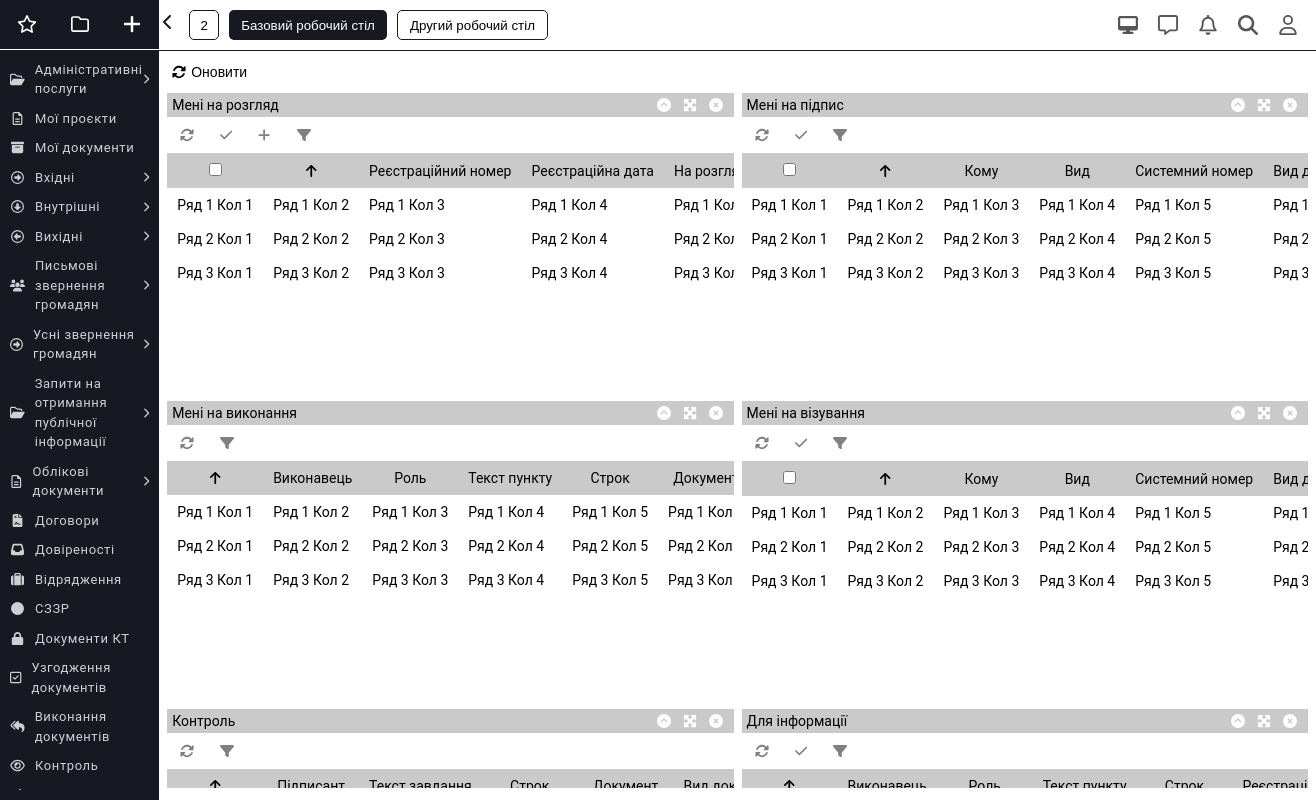
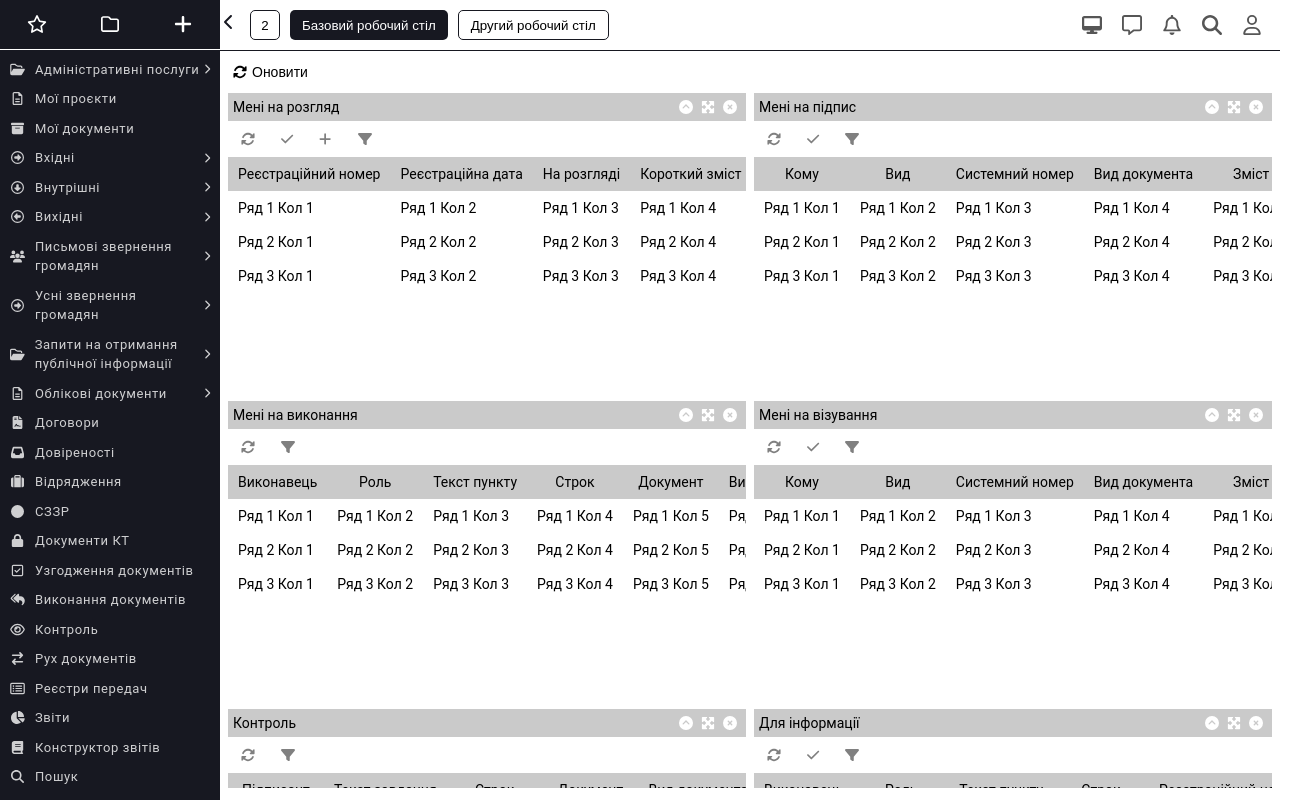
Before and after one commit to radishevskyi/admin-panel, a Next.js app: page / in a window 1280 px wide. Shown: the whole page, 1316 px wide, since content can reach past the window. Built offline with nearby package versions, Linux system fonts and the light colour scheme.

Commit message:
table-interactive

```diff
--- a/src/desktops/basic-desktop/basic.jsx
+++ b/src/desktops/basic-desktop/basic.jsx
@@ -2,6 +2,7 @@ import { FontAwesomeIcon } from '@fortawesome/react-fontawesome';
 import { useState } from 'react';
 import {
   faCheck,
+  faChevronCircleDown,
   faChevronCircleUp,
   faExpandArrowsAlt,
   faFilter,
@@ -14,6 +15,24 @@ import { column1, column2, column3, column4, column5 } from './table.data';
 import { generateTableData } from './basic-desktop.utils';
 
 function Basic() {
+  const [collapsedTables, setCollapsedTables] = useState({
+    table1: false,
+    table2: false,
+    table3: false,
+    table4: false,
+    table5: false,
+    table6: false,
+  });
+
+  const [visibleTables, setVisibleTables] = useState({
+    table1: true,
+    table2: true,
+    table3: true,
+    table4: true,
+    table5: true,
+    table6: false,
+  });
+
   const [tableData] = useState({
     data1: generateTableData(3, column1.length),
     data2: generateTableData(3, column2.length),
@@ -21,6 +40,20 @@ function Basic() {
     data4: generateTableData(3, column4.length),
     data5: generateTableData(3, column5.length),
   });
+
+  const toggleCollapse = (tableKey) => {
+    setCollapsedTables((prevState) => ({
+      ...prevState,
+      [tableKey]: !prevState[tableKey],
+    }));
+  };
+
+  const closeTable = (tableKey) => {
+    setVisibleTables((prevState) => ({
+      ...prevState,
+      [tableKey]: false,
+    }));
+  };
 
   return (
     <>
@@ -30,21 +63,40 @@ function Basic() {
       </button>
       <div className='desktop-container'>
         <div className='desktop-item'>
-          <div className='desktop-block'>
+          {visibleTables.table1 && (
+            <div
+              className={`desktop-block ${
+                collapsedTables.table1 ? 'collapsed' : ''
+              }`}
+            >
               <div className='desktop-block-item'>
                 <span>Мені на розгляд</span>
                 <div>
-                <button className='block-icon'>
-                  <FontAwesomeIcon icon={faChevronCircleUp} />
+                  <button
+                    className='block-icon'
+                    onClick={() => toggleCollapse('table1')}
+                  >
+                    <FontAwesomeIcon
+                      icon={
+                        collapsedTables.table1
+                          ? faChevronCircleDown
+                          : faChevronCircleUp
+                      }
+                    />
                   </button>
                   <button className='block-icon'>
                     <FontAwesomeIcon icon={faExpandArrowsAlt} />
                   </button>
-                <button className='block-icon'>
+                  <button
+                    className='block-icon'
+                    onClick={() => closeTable('table1')}
+                  >
                     <FontAwesomeIcon icon={faTimesCircle} />
                   </button>
                 </div>
               </div>
+              {!collapsedTables.table1 && (
+                <>
                   <div>
                     <button className='item-buttons'>
                       <FontAwesomeIcon icon={faSyncAlt} />
@@ -62,13 +114,29 @@ function Basic() {
                   <div className='desktop-table'>
                     <ReusableTable columns={column1} data={tableData.data1} />
                   </div>
+                </>
+              )}
             </div>
-          <div className='desktop-block'>
+          )}
+          <div
+            className={`desktop-block ${
+              collapsedTables.table2 ? 'collapsed' : ''
+            }`}
+          >
             <div className='desktop-block-item'>
               <span>Мені на виконання</span>
               <div>
-                <button className='block-icon'>
-                  <FontAwesomeIcon icon={faChevronCircleUp} />
+                <button
+                  className='block-icon'
+                  onClick={() => toggleCollapse('table2')}
+                >
+                  <FontAwesomeIcon
+                    icon={
+                      collapsedTables.table2
+                        ? faChevronCircleDown
+                        : faChevronCircleUp
+                    }
+                  />
                 </button>
                 <button className='block-icon'>
                   <FontAwesomeIcon icon={faExpandArrowsAlt} />
@@ -78,6 +146,8 @@ function Basic() {
                 </button>
               </div>
             </div>
+            {!collapsedTables.table2 && (
+              <>
                 <div>
                   <button className='item-buttons'>
                     <FontAwesomeIcon icon={faSyncAlt} />
@@ -89,13 +159,28 @@ function Basic() {
                 <div className='desktop-table'>
                   <ReusableTable columns={column2} data={tableData.data2} />
                 </div>
+              </>
+            )}
           </div>
-          <div className='desktop-block'>
+          <div
+            className={`desktop-block ${
+              collapsedTables.table3 ? 'collapsed' : ''
+            }`}
+          >
             <div className='desktop-block-item'>
               <span>Контроль</span>
               <div>
-                <button className='block-icon'>
-                  <FontAwesomeIcon icon={faChevronCircleUp} />
+                <button
+                  className='block-icon'
+                  onClick={() => toggleCollapse('table3')}
+                >
+                  <FontAwesomeIcon
+                    icon={
+                      collapsedTables.table3
+                        ? faChevronCircleDown
+                        : faChevronCircleUp
+                    }
+                  />
                 </button>
                 <button className='block-icon'>
                   <FontAwesomeIcon icon={faExpandArrowsAlt} />
@@ -105,6 +190,8 @@ function Basic() {
                 </button>
               </div>
             </div>
+            {!collapsedTables.table3 && (
+              <>
                 <div>
                   <button className='item-buttons'>
                     <FontAwesomeIcon icon={faSyncAlt} />
@@ -116,15 +203,30 @@ function Basic() {
                 <div className='desktop-table'>
                   <ReusableTable columns={column3} data={tableData.data3} />
                 </div>
+              </>
+            )}
           </div>
         </div>
         <div className='desktop-item'>
-          <div className='desktop-block'>
+          <div
+            className={`desktop-block ${
+              collapsedTables.table4 ? 'collapsed' : ''
+            }`}
+          >
             <div className='desktop-block-item'>
               <span>Мені на підпис</span>
               <div>
-                <button className='block-icon'>
-                  <FontAwesomeIcon icon={faChevronCircleUp} />
+                <button
+                  className='block-icon'
+                  onClick={() => toggleCollapse('table4')}
+                >
+                  <FontAwesomeIcon
+                    icon={
+                      collapsedTables.table4
+                        ? faChevronCircleDown
+                        : faChevronCircleUp
+                    }
+                  />
                 </button>
                 <button className='block-icon'>
                   <FontAwesomeIcon icon={faExpandArrowsAlt} />
@@ -134,6 +236,8 @@ function Basic() {
                 </button>
               </div>
             </div>
+            {!collapsedTables.table4 && (
+              <>
                 <div>
                   <button className='item-buttons'>
                     <FontAwesomeIcon icon={faSyncAlt} />
@@ -148,13 +252,28 @@ function Basic() {
                 <div className='desktop-table'>
                   <ReusableTable columns={column4} data={tableData.data4} />
                 </div>
+              </>
+            )}
           </div>
-          <div className='desktop-block'>
+          <div
+            className={`desktop-block ${
+              collapsedTables.table5 ? 'collapsed' : ''
+            }`}
+          >
             <div className='desktop-block-item'>
               <span>Мені на візування</span>
               <div>
-                <button className='block-icon'>
-                  <FontAwesomeIcon icon={faChevronCircleUp} />
+                <button
+                  className='block-icon'
+                  onClick={() => toggleCollapse('table5')}
+                >
+                  <FontAwesomeIcon
+                    icon={
+                      collapsedTables.table5
+                        ? faChevronCircleDown
+                        : faChevronCircleUp
+                    }
+                  />
                 </button>
                 <button className='block-icon'>
                   <FontAwesomeIcon icon={faExpandArrowsAlt} />
@@ -164,6 +283,8 @@ function Basic() {
                 </button>
               </div>
             </div>
+            {!collapsedTables.table5 && (
+              <>
                 <div>
                   <button className='item-buttons'>
                     <FontAwesomeIcon icon={faSyncAlt} />
@@ -178,13 +299,28 @@ function Basic() {
                 <div className='desktop-table'>
                   <ReusableTable columns={column4} data={tableData.data5} />
                 </div>
+              </>
+            )}
           </div>
-          <div className='desktop-block'>
+          <div
+            className={`desktop-block ${
+              collapsedTables.table6 ? 'collapsed' : ''
+            }`}
+          >
             <div className='desktop-block-item'>
               <span>Для інформації</span>
               <div>
-                <button className='block-icon'>
-                  <FontAwesomeIcon icon={faChevronCircleUp} />
+                <button
+                  className='block-icon'
+                  onClick={() => toggleCollapse('table6')}
+                >
+                  <FontAwesomeIcon
+                    icon={
+                      collapsedTables.table6
+                        ? faChevronCircleDown
+                        : faChevronCircleUp
+                    }
+                  />
                 </button>
                 <button className='block-icon'>
                   <FontAwesomeIcon icon={faExpandArrowsAlt} />
@@ -194,6 +330,8 @@ function Basic() {
                 </button>
               </div>
             </div>
+            {!collapsedTables.table6 && (
+              <>
                 <div>
                   <button className='item-buttons'>
                     <FontAwesomeIcon icon={faSyncAlt} />
@@ -208,6 +346,8 @@ function Basic() {
                 <div className='desktop-table'>
                   <ReusableTable columns={column5} data={tableData.data5} />
                 </div>
+              </>
+            )}
           </div>
         </div>
       </div>
--- a/src/desktops/basic-desktop/basic.scss
+++ b/src/desktops/basic-desktop/basic.scss
@@ -41,7 +41,13 @@
 .desktop-block {
   display: flex;
   flex-direction: column;
+  overflow: hidden;
+  transition: height 0.5s ease;
   height: 300px;
+
+  &.collapsed {
+    height: 30px;
+  }
 }
 
 .desktop-block-item {
@@ -59,10 +65,12 @@
   cursor: pointer;
   color: white;
   font-size: 14px;
+  padding: 3px 4px;
 }
 
 .desktop-table {
   overflow-x: auto;
+  overflow-y: hidden;
   scrollbar-width: thin;
   height: 100%;
   font-size: 14px;
--- a/src/desktops/basic-desktop/table.data.js
+++ b/src/desktops/basic-desktop/table.data.js
@@ -2,8 +2,6 @@ import { FontAwesomeIcon } from '@fortawesome/react-fontawesome';
 import { faArrowUp } from '@fortawesome/free-solid-svg-icons';
 
 const column1 = [
-  { id: 9, text: <input type='checkbox' /> },
-  { id: 10, text: <FontAwesomeIcon icon={faArrowUp} /> },
   { id: 1, text: 'Реєстраційний номер' },
   { id: 2, text: 'Реєстраційна дата' },
   { id: 3, text: 'На розгляді' },
@@ -15,7 +13,6 @@ const column1 = [
 ];
 
 const column2 = [
-  { id: 10, text: <FontAwesomeIcon icon={faArrowUp} /> },
   { id: 1, text: 'Виконавець' },
   { id: 2, text: 'Роль' },
   { id: 3, text: 'Текст пункту' },
@@ -28,7 +25,6 @@ const column2 = [
 ];
 
 const column3 = [
-  { id: 7, text: <FontAwesomeIcon icon={faArrowUp} /> },
   { id: 1, text: 'Підписант' },
   { id: 2, text: 'Текст завдання' },
   { id: 3, text: 'Строк' },
@@ -38,8 +34,6 @@ const column3 = [
 ];
 
 const column4 = [
-  { id: 9, text: <input type='checkbox' /> },
-  { id: 10, text: <FontAwesomeIcon icon={faArrowUp} /> },
   { id: 1, text: 'Кому' },
   { id: 2, text: 'Вид' },
   { id: 3, text: 'Системний номер' },
@@ -51,7 +45,6 @@ const column4 = [
 ];
 
 const column5 = [
-  { id: 10, text: <FontAwesomeIcon icon={faArrowUp} /> },
   { id: 1, text: 'Виконавець' },
   { id: 2, text: 'Роль' },
   { id: 3, text: 'Текст пункту' },
```
Lines whose indentation alone changed are shown as unchanged.
